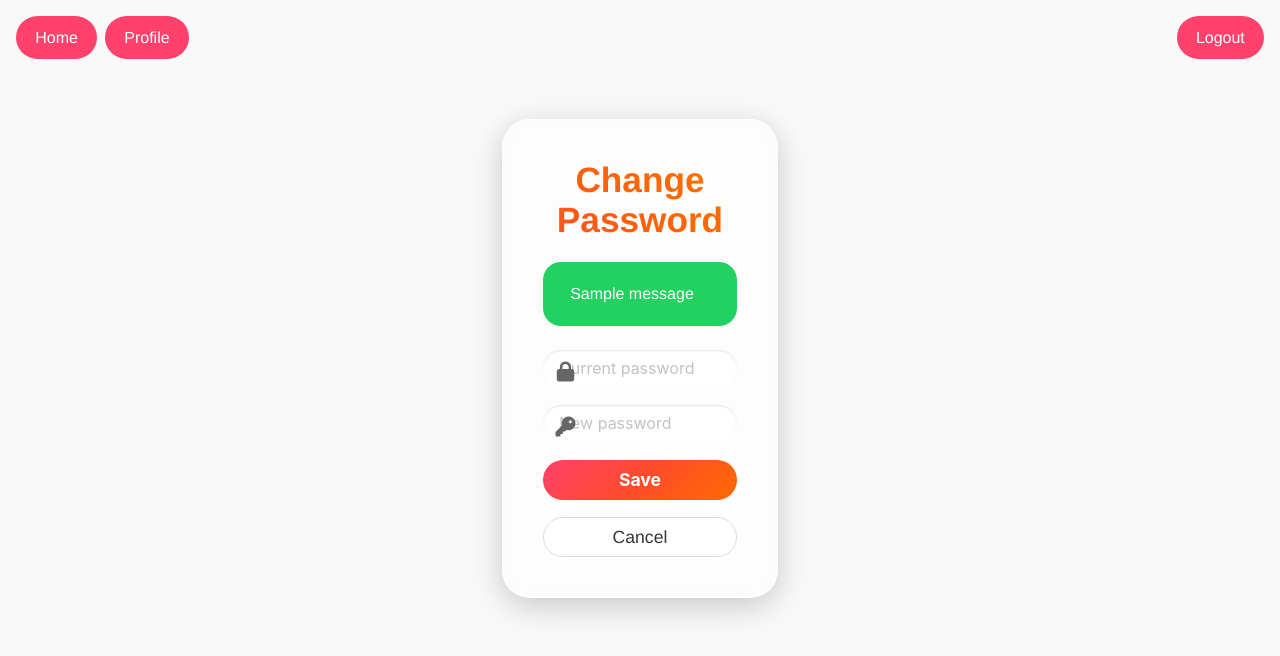
After one commit to JospinJudes/hello-python-ci, a Flask app: page /password in a window 1280 px wide. The commit adds this page. Shown: the top 656 px of the page. Run offline with Flask 3, Linux system fonts and the light colour scheme; a user stored in the database is signed in; tables that the repository leaves empty hold one stand-in row (values such as "Sample post"); one stand-in notice (Sample message) is shown; some libraries are stand-ins or nearby versions.

Commit message:
Ajout de la page de changement de mot de passe (auth.py + password.html)

```diff
--- a/flask_auth/project/auth.py
+++ b/flask_auth/project/auth.py
@@ -2,10 +2,27 @@
 
 from flask import Blueprint, render_template, redirect, url_for, request, flash
 from werkzeug.security import generate_password_hash, check_password_hash
-from flask_login import login_user, logout_user, login_required
+from flask_login import login_user, logout_user, login_required, current_user
 from .models import User
 from . import db
+import re
 
+def password_errors(password: str) -> list[str]:
+    errors = []
+    if password is None or password == "":
+        errors.append("Le mot de passe est requis.")
+        return errors
+
+    if len(password) < 6:
+        errors.append("Le mot de passe doit contenir au moins 6 caractères.")
+    if not re.search(r"[A-Z]", password):
+        errors.append("Le mot de passe doit contenir au moins une lettre majuscule.")
+    if not re.search(r"\d", password):
+        errors.append("Le mot de passe doit contenir au moins un chiffre.")
+    if not re.search(r"[!@#$%^&*(),.?\":{}|]", password):
+        errors.append("Le mot de passe doit contenir au moins un caractère spécial.")
+
+    return errors
 auth = Blueprint('auth', __name__)
 
 @auth.route('/login')
@@ -50,9 +67,23 @@ def signup_post():
     name = request.form.get('name')
     password = request.form.get('password')
 
+    # Vérification des champs vides
+    if not email or not password:
+        flash("Veuillez renseigner une adresse e-mail et un mot de passe.", category="error")
+        return redirect(url_for('auth.signup'))
+
+    # Vérification de l'existence de l'utilisateur
     user = User.query.filter_by(email=email).first()
     if user:
-        flash('Email address already exists','sign up')
+
+        flash("Cette adresse e-mail est déjà utilisée.", category="email_exists")
+        return redirect(url_for('auth.signup'))
+
+    # Validation des critères du mot de passe
+    errs = password_errors(password)
+    if errs:
+        for e in errs:
+            flash(e, category="error")
         return redirect(url_for('auth.signup'))
 
     # ⚡ Utilisation correcte de pbkdf2:sha256
@@ -68,9 +99,50 @@ def signup_post():
     flash('Compte créé avec succès !','sign up')
     return redirect(url_for('auth.login'))
 
-
 @auth.route('/logout')
 @login_required
 def logout():
     logout_user()
     return redirect(url_for('main.index'))
+
+@auth.route('/password', methods=['GET'])
+@login_required
+def password_page():
+    """Affiche la page de changement de mot de passe"""
+    return render_template('password.html')
+
+
+@auth.route('/password', methods=['POST'])
+@login_required
+def password_post():
+    current_pwd = request.form.get('current_password')
+    new_pwd = request.form.get('new_password')
+
+    # Vérif des champs
+    if not current_pwd or not new_pwd:
+        flash("Please fill in both fields.", category="error")
+        return redirect(url_for('auth.password_page'))
+
+    # Vérif du mot de passe actuel
+    if not check_password_hash(current_user.password, current_pwd):
+        flash("Current password is incorrect.", category="error")
+        return redirect(url_for('auth.password_page'))
+
+    # Refuser si identique
+    if new_pwd == current_pwd:
+        flash("New password must be different from the current password", category="error")
+        return redirect(url_for('auth.password_page'))
+
+    # Vérification des critères (réutilise ta fonction existante)
+    errs = password_errors(new_pwd)
+    if errs:
+        for e in errs:
+            flash(e, category="error")
+        return redirect(url_for('auth.password_page'))
+
+    # Mise à jour
+    current_user.password = generate_password_hash(new_pwd, method='pbkdf2:sha256')
+    db.session.commit()
+
+    flash("Password successfully changed.", category="success")
+    return redirect(url_for('main.profile'))
--- /dev/null
+++ b/flask_auth/project/templates/password.html
@@ -0,0 +1,86 @@
+{% extends "base.html" %}
+{% block content %}
+
+<div class="column is-4 is-offset-4">
+  <div class="box has-text-centered"
+       style="background: rgba(255, 255, 255, 0.6);
+              border-radius: 28px;
+              padding: 2.5rem;
+              backdrop-filter: blur(12px);
+              -webkit-backdrop-filter: blur(12px);
+              box-shadow: 0 8px 32px rgba(0, 0, 0, 0.2);
+              border: 1px solid rgba(255, 255, 255, 0.4);">
+
+    <h3 class="title gradient-text" style="font-size: 2.2rem; margin-bottom: 1.4rem;">
+      Change Password
+    </h3>
+
+    <!-- ✅ Messages flash -->
+    {% with messages = get_flashed_messages(with_categories=true) %}
+      {% if messages %}
+        {% for category, message in messages %}
+          <div class="notification {% if category == 'success' %}is-success{% else %}is-danger{% endif %}"
+               style="border-radius: 18px;">
+            {{ message }}
+          </div>
+        {% endfor %}
+      {% endif %}
+    {% endwith %}
+
+    <form method="POST" action="{{ url_for('auth.password_post') }}">
+      <!-- Mot de passe actuel -->
+      <div class="field" style="margin-bottom: 1.2rem;">
+        <div class="control has-icons-left">
+          <input class="input is-medium"
+                 type="password"
+                 name="current_password"
+                 placeholder="Current password"
+                 required
+                 style="border-radius: 18px; padding: 1rem; font-size: 1rem;
+                        background: rgba(255,255,255,0.9); color: #333; border: none;">
+          <span class="icon is-small is-left">
+            <i class="fas fa-lock" style="color: #666;"></i>
+          </span>
+        </div>
+      </div>
+
+      <!-- Nouveau mot de passe -->
+      <div class="field" style="margin-bottom: 1.2rem;">
+        <div class="control has-icons-left">
+          <input class="input is-medium"
+                 type="password"
+                 name="new_password"
+                 placeholder="New password"
+                 required minlength="6"
+                 pattern='^(?=.*[A-Z])(?=.*\d)(?=.*[!@#$%^&*(),.?":{}|]).+$'
+                 title="At least 6 characters, one uppercase, one digit, and one special character."
+                 style="border-radius: 18px; padding: 1rem; font-size: 1rem;
+                        background: rgba(255,255,255,0.9); color: #333; border: none;">
+          <span class="icon is-small is-left">
+            <i class="fas fa-key" style="color: #666;"></i>
+          </span>
+        </div>
+      </div>
+
+      <!-- Boutons -->
+      <div class="buttons" style="margin-top: 1.2rem; display: flex; gap: .6rem;">
+        <button class="button is-medium is-fullwidth"
+                style="border-radius: 22px; padding: 1rem; font-size: 1.1rem;
+                       background: linear-gradient(135deg, #ff416c, #ff4b2b, #ff6a00);
+                       border: none; color: white; font-weight: bold;">
+          Save
+        </button>
+
+        <a class="button is-medium is-fullwidth"
+           href="{{ url_for('main.profile') }}"
+           style="border-radius: 22px; padding: 1rem; font-size: 1.1rem;">
+          Cancel
+        </a>
+      </div>
+    </form>
+
+  </div>
+</div>
+
+<script src="https://kit.fontawesome.com/a076d05399.js" crossorigin="anonymous"></script>
+{% endblock %}
```
Also changed, not shown: flask_auth/project/templates/profile.html (+23 -0 lines), flask_auth/project/templates/signup.html (+22 -8 lines), flask_auth/tests/test_change_password.py (added, +141 -0 lines), flask_auth/tests/test_signup.py (+72 -5 lines), instance/db.sqlite (deleted), 2 other files.
